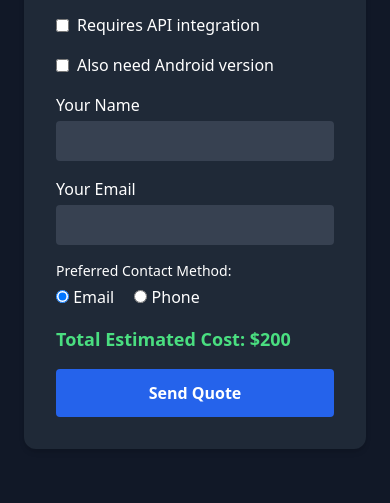
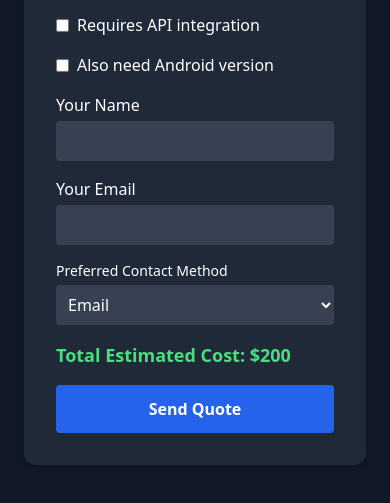
Before and after one commit to MoheedZafar/AboutMe, a plain HTML site: page quote.html in a window 390 px wide. Shown: the part 235-738 px from the top of the page. Drawn offline with nearby package versions, Linux system fonts and the light colour scheme.

Commit message:
Phone no Added in Quote Page

```diff
--- a/quote.html
+++ b/quote.html
@@ -43,20 +43,22 @@
 
       <div>
         <label class="block mb-1">Your Email</label>
-        <input type="email" id="email" class="w-full p-2 bg-gray-700 rounded" required />
+        <input type="email" id="email" class="w-full p-2 bg-gray-700 rounded"  />
       </div>
 
       <!-- Preferred Contact Method -->
 <div class="mb-4">
-  <label class="block text-sm font-medium mb-1">Preferred Contact Method:</label>
-  <label><input type="radio" name="contactMethod" value="email" onclick="togglePhoneField(this.value)" checked> Email</label>
-  <label class="ml-4"><input type="radio" name="contactMethod" value="phone" onclick="togglePhoneField(this.value)"> Phone</label>
+  <label class="block mb-1 text-sm font-medium">Preferred Contact Method</label>
+  <select id="contact" class="w-full p-2 bg-gray-700 rounded" onchange="togglePhoneField(this.value)">
+    <option value="email">Email</option>
+    <option value="phone">Phone</option>
+  </select>
 </div>
 
 <!-- Phone Field (Initially Hidden) -->
 <div class="mb-4" id="phoneField" style="display: none;">
-  <label for="phone" class="block text-sm font-medium mb-1">Phone Number:</label>
-  <input type="tel" id="phone" name="phone" class="w-full border rounded p-2" placeholder="+1 234 567 8901">
+  <label for="phone" class="block text-sm font-medium mb-1">Phone Number</label>
+  <input type="tel" id="phone" name="phone" class="w-full border rounded p-2 bg-gray-800 text-white" placeholder="+1 234 567 8901">
 </div>
 
 
@@ -108,7 +110,7 @@
         name: document.getElementById('name').value,
         email: document.getElementById('email').value,
         contact: document.getElementById('contact').value,
-        phone: document.getElementById('phone').value || "N/A",
+        phone: document.getElementById('phone').value,
         total: `$${cost}`
       };
 
```
